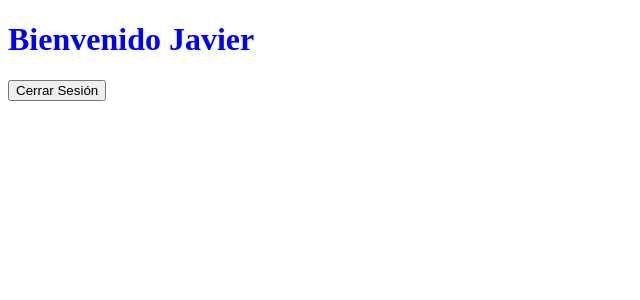
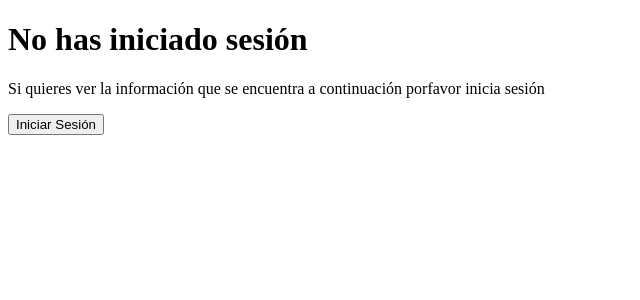
Before and after one commit to Jmenabc/Test-with-React, a React (Create React App) app: page / in a window 1280 px wide. Shown: the top 300 px of the page, without its empty margins (0-640 px from the left). Built offline with nearby package versions, Linux system fonts and the light colour scheme.

Commit message:
estado añadido al boton de inicio de sesión

```diff
--- a/src/App.js
+++ b/src/App.js
@@ -4,7 +4,7 @@ import User from './components/User';
 
 function App() {
 
-  const [sesion, cambiarEstadoSesion] = useState(true);
+  const [sesion, cambiarEstadoSesion] = useState(false);
 
   return (
     <>
@@ -12,13 +12,17 @@ function App() {
         sesion === true ?
           <div>
             <User
-              color={"blue"}
-              name="Javier" />
-            <button>Cerrar Sesión</button>
+              color="blue"
+              name="Javier"
+              years= "20"
+              country="España"
+               />
+            <button onClick={() => cambiarEstadoSesion(false)}>Cerrar Sesión</button>
           </div>
           : <div>
-            <p>No has iniciado sesión</p>
-            <button>Iniciar Sesión</button>
+            <h1>No has iniciado sesión</h1>
+            <p>Si quieres ver la información que se encuentra a continuación porfavor inicia sesión</p>
+            <button onClick={() => cambiarEstadoSesion(true)}>Iniciar Sesión</button>
           </div>
       }
     </>
--- a/src/components/User.js
+++ b/src/components/User.js
@@ -1,6 +1,6 @@
 import React from 'react';
 
-const User = ({ name, color }) => {
+const User = ({ name, color, years, country }) => {
     return (
         <div>
             <h1
@@ -8,6 +8,8 @@ const User = ({ name, color }) => {
             >
                 Bienvenido {name}
             </h1>
+            <p>Tienes {years} años</p>
+            <p>Vives en {country}</p>
         </div>
     );
 }
```
